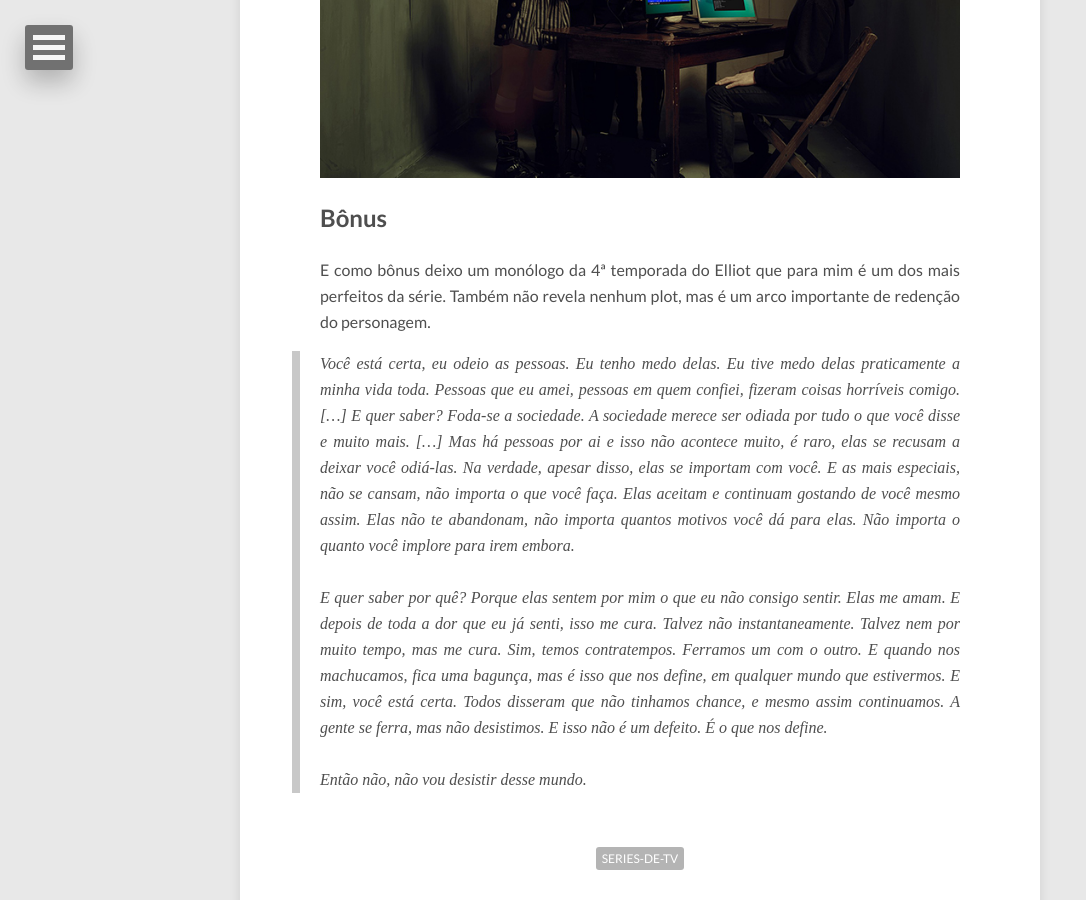
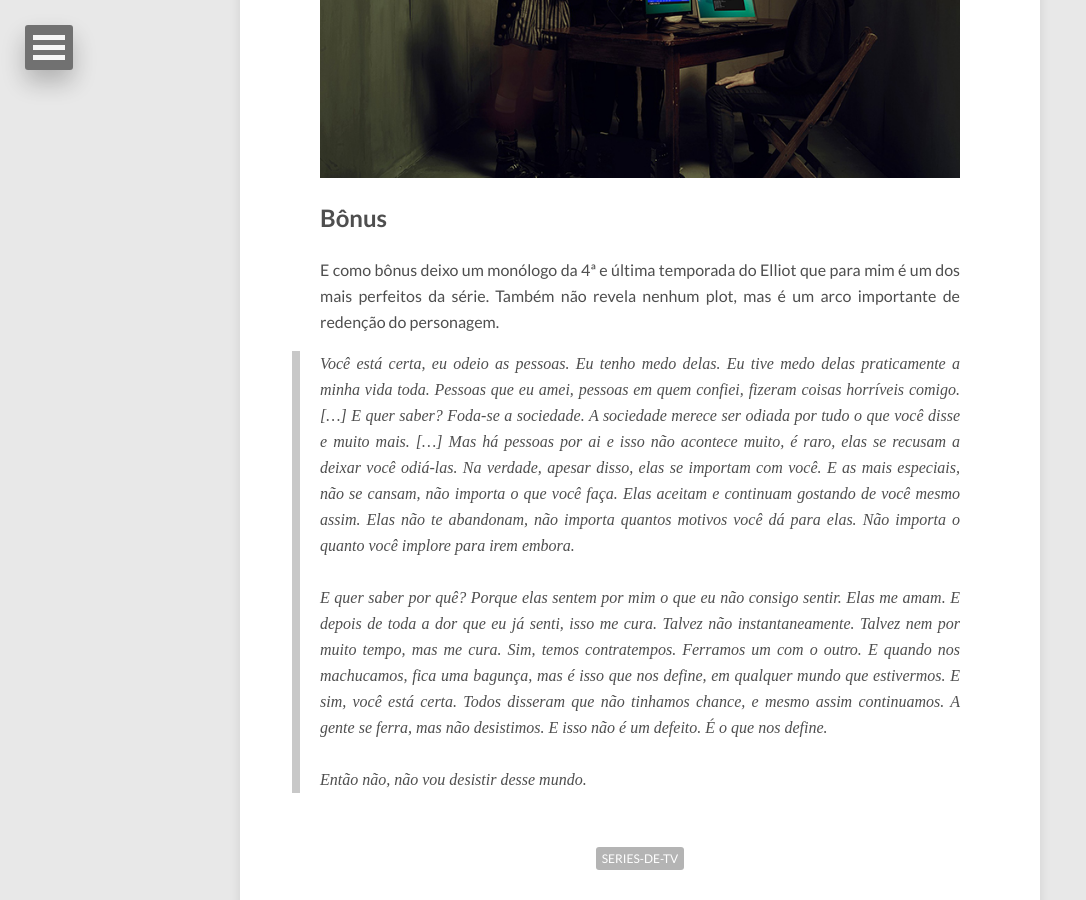
Before and after one commit to marciosimoes/blog, a Jekyll site: the page built from _posts/2019-12-22-melhores-frases-e-monologos-de-mr-robot.md, in a window 1280 px wide and 900 px high, scrolled down 4404 px. Shown: the whole window, without its empty margins (0-1086 px from the left). Built offline with Jekyll 4.4.1, drawn with Linux system fonts in a browser that asks for light colours; nearby versions of some CDN libraries; comment, search, counter and statistics services are not loaded.

Commit message:
up infos

```diff
--- a/_posts/2019-12-22-melhores-frases-e-monologos-de-mr-robot.md
+++ b/_posts/2019-12-22-melhores-frases-e-monologos-de-mr-robot.md
@@ -68,6 +68,6 @@ No meio de tudo isso possui assim um roteiro e uma narrativa fantástica com zer
 
 <h2>Bônus</h2>
 
-E como bônus deixo um monólogo da 4ª temporada do Elliot que para mim é um dos mais perfeitos da série. Também não revela nenhum plot, mas é um arco importante de redenção do personagem.
+E como bônus deixo um monólogo da 4ª e última temporada do Elliot que para mim é um dos mais perfeitos da série. Também não revela nenhum plot, mas é um arco importante de redenção do personagem.
 
 > Você está certa, eu odeio as pessoas. Eu tenho medo delas. Eu tive medo delas praticamente a minha vida toda. Pessoas que eu amei, pessoas em quem confiei, fizeram coisas horríveis comigo. [...] E quer saber? Foda-se a sociedade. A sociedade merece ser odiada por tudo o que você disse e muito mais. [...] Mas há pessoas por ai e isso não acontece muito, é raro, elas se recusam a deixar você odiá-las. Na verdade, apesar disso, elas se importam com você. E as mais especiais, não se cansam, não importa o que você faça. Elas aceitam e continuam gostando de você mesmo assim. Elas não te abandonam, não importa quantos motivos você dá para elas. Não importa o quanto você implore para irem embora.<br><br>E quer saber por quê? Porque elas sentem por mim o que eu não consigo sentir. Elas me amam. E depois de toda a dor que eu já senti, isso me cura. Talvez não instantaneamente. Talvez nem por muito tempo, mas me cura. Sim, temos contratempos. Ferramos um com o outro. E quando nos machucamos, fica uma bagunça, mas é isso que nos define, em qualquer mundo que estivermos. E sim, você está certa. Todos disseram que não tinhamos chance, e mesmo assim continuamos. A gente se ferra, mas não desistimos. E isso não é um defeito. É o que nos define.<br><br>Então não, não vou desistir desse mundo.
```
Also changed, not shown: other parts of _posts/2019-12-22-melhores-frases-e-monologos-de-mr-robot.md (+1 -1 lines).
